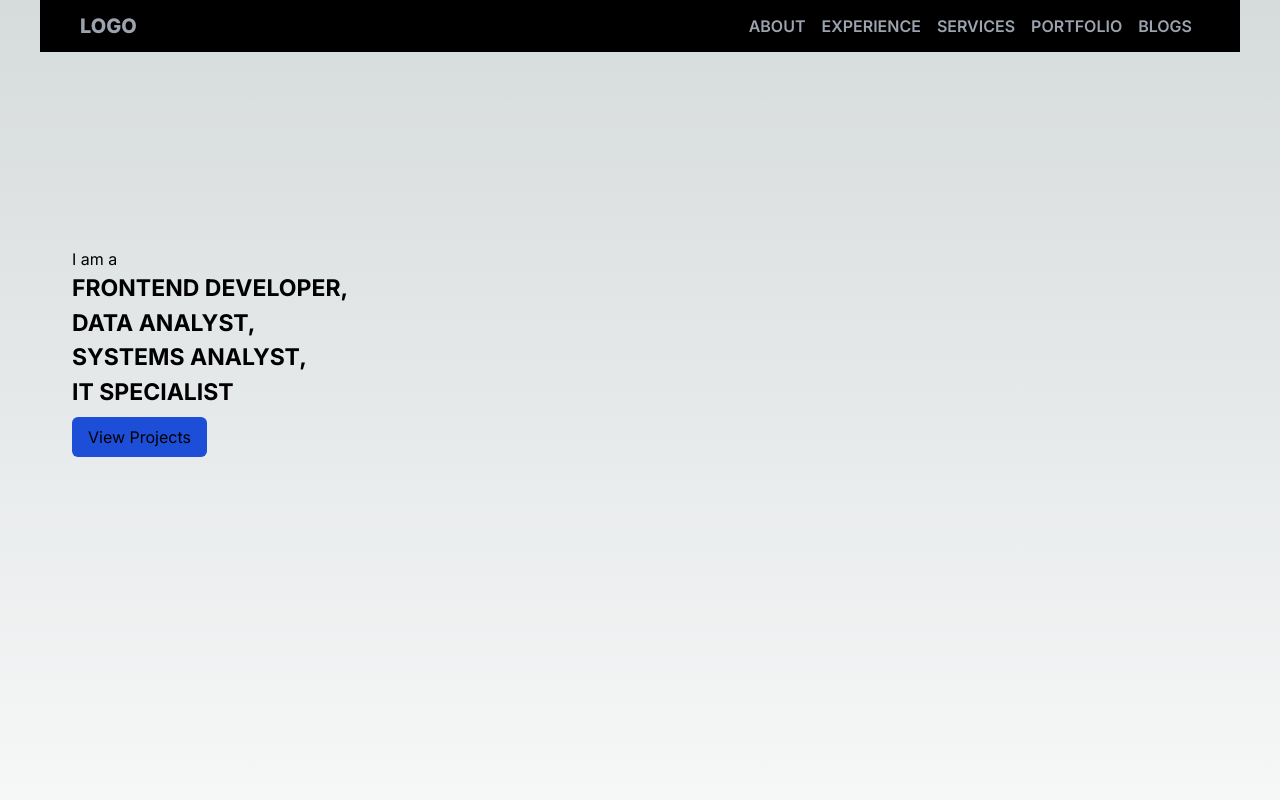
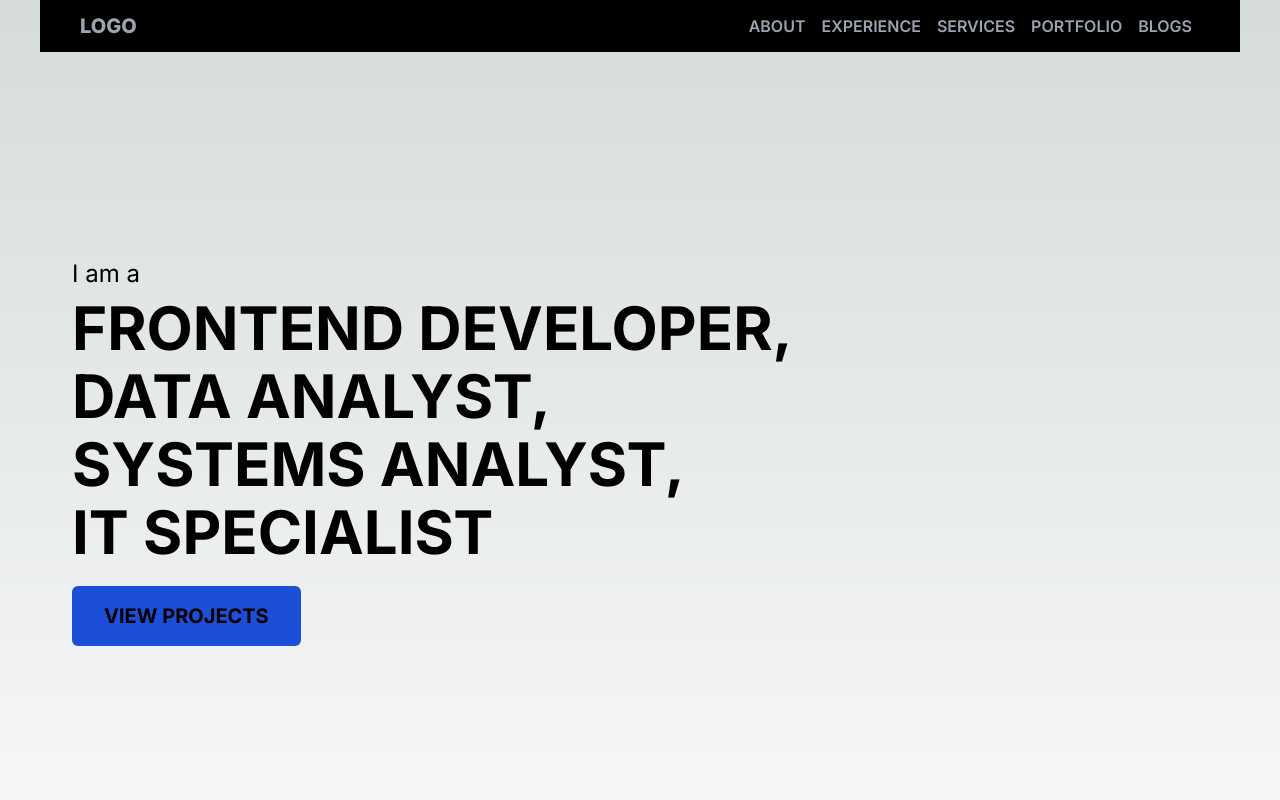
Before and after one commit to DumisaniLesley/dumisani-lesley, a Next.js app: page / in a window 1280 px wide. Shown: the top 800 px of the page. Built offline with nearby package versions, Linux system fonts and the light colour scheme.

Commit message:
Update Hero component styling

```diff
--- a/components/Hero.jsx
+++ b/components/Hero.jsx
@@ -9,19 +9,19 @@ const titles = [
 const Hero = () => {
   return (
     <div className="lg:max-w-[1200px] mx-auto px-4 h-screen">
-      <div className="flex flex-col items-start justify-center h-3/4 px-4">
+      <div className="flex flex-col items-start justify-center h-3/4 md:h-full px-4">
         <div>
-          <span>I am a</span>
+          <span className="md:text-2xl">I am a</span>
           <div className="">
             {titles.map((title, index) => (
-              <h1 key={index} className="text-[23px] font-bold uppercase">
+              <h1 key={index} className="text-[23px] md:text-5xl lg:text-6xl font-bold uppercase md:my-2">
                 {title}
               </h1>
             ))}
           </div>
         </div>
-        <div className="mt-2">
-          <button className="py-2 px-4 bg-blue-700 rounded-md">View Projects</button>
+        <div className="mt-2 md:mt-4">
+          <button className="py-2 px-4 md:py-4 md:px-8 md:uppercase font-bold text-md md:text-xl bg-blue-700 rounded-md">View Projects</button>
         </div>
       </div>
     </div>
```
